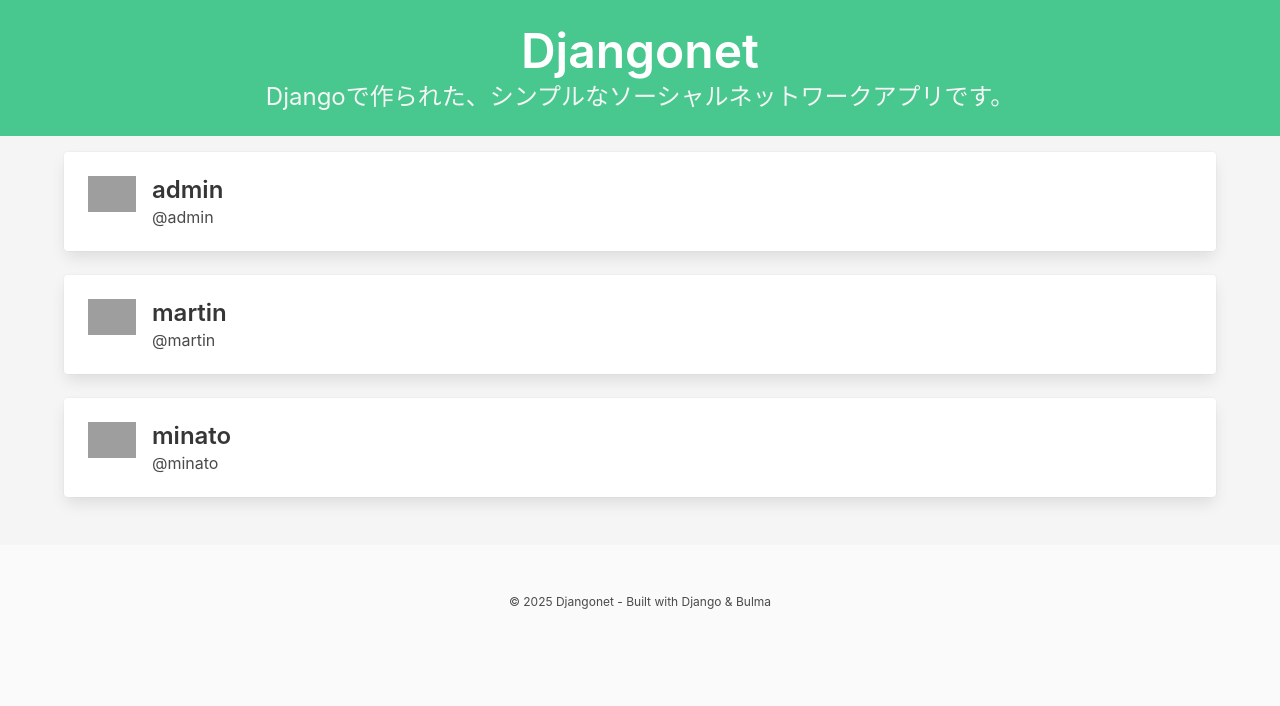
After one commit to kenta1114/djangonet, a Django app: template djangonet/templates/djangonet/profile_list.html in a window 1280 px wide. The commit adds this page. Shown: the top 706 px of the page. Run offline with Django 5.2, Linux system fonts and the light colour scheme; the template is opened without the code that fills it: values that come from a table or form of the project are taken from there, others are empty; data comes from the database, SQL or seed files in the repository; grey boxes are pictures that could not be loaded.

Commit message:
add template profile_list.html

```diff
--- a/djangonet/templates/base.html
+++ b/djangonet/templates/base.html
@@ -1,22 +1,36 @@
-<!-- dwitter/templates/base.html -->
-
 <!DOCTYPE html>
 <html lang="en">
 <head>
     <meta charset="UTF-8">
     <meta http-equiv="X-UA-Compatible" content="IE=edge">
     <meta name="viewport" content="width=device-width, initial-scale=1.0">
-    <title>Dwitter</title>
+    <link rel="stylesheet"
+          href="https://cdn.jsdelivr.net/npm/bulma@0.9.3/css/bulma.min.css">
+    <title>Djangonet</title>
 </head>
-<body>
-    <section>
-        <h1>Dwitter</h1>
-        <p>Your tiny social network built with Django</p>
+<body class="has-background-light">
+
+    <section class="hero is-small is-success mb-4">
+        <div class="hero-body has-text-centered">
+            <h1 class="title is-1 has-text-white">Djangonet</h1>
+            <p class="subtitle is-4 has-text-light">
+                Djangoで作られた、シンプルなソーシャルネットワークアプリです。
+            </p>
+        </div>
     </section>
-    <div>
-        {% block content %}
 
-        {% endblock content %}
+    <div class="container">
+        <div class="columns">
+            {% block content %}
+            {% endblock content %}
+        </div>
     </div>
+
+    <footer class="footer mt-6 has-text-centered">
+        <p class="is-size-7">
+            © 2025 Djangonet - Built with Django & Bulma
+        </p>
+    </footer>
+
 </body>
 </html>
--- /dev/null
+++ b/djangonet/templates/djangonet/profile_list.html
@@ -0,0 +1,40 @@
+<!-- dwitter/templates/dwitter/profile_list.html -->
+
+{% extends 'base.html' %}
+
+{% block content %}
+
+<div class="column">
+
+{% for profile in profiles %}
+
+    <div class="block">
+      <div class="card">
+        <a href="#">
+          <div class="card-content">
+            <div class="media">
+              <div class="media-left">
+                <figure class="image is-48x48">
+                  <img src="https://bulma.io/images/placeholders/96x96.png"
+                       alt="Placeholder image">
+                </figure>
+              </div>
+              <div class="media-content">
+                <p class="title is-4">
+                  {{ profile.user.username }}
+                </p>
+                <p class="subtitle is-6">
+                  @{{ profile.user.username|lower }}
+                </p>
+              </div>
+            </div>
+          </div>
+        </a>
+      </div>
+    </div>
+
+{% endfor %}
+
+</div>
+
+{% endblock content %}
--- a/djangonet/urls.py
+++ b/djangonet/urls.py
@@ -1,10 +1,11 @@
-# dwitter/urls.py
+# djangonet/urls.py
 
 from django.urls import path
-from .views import dashboard
+from .views import dashboard, profile_list
 
-app_name = "dwitter"
+app_name = "djangonet"
 
 urlpatterns = [
     path("", dashboard, name="dashboard"),
+    path("profile_list/", profile_list, name="profile_list")
 ]
--- a/djangonet/views.py
+++ b/djangonet/views.py
@@ -1,5 +1,10 @@
 from django.shortcuts import render
+from .models import Profile
 
 # Create your views here.
 def dashboard(request):
     return render(request,"base.html")
+
+def profile_list(request):
+    profiles = Profile.objects.exclude(user=request.user)
+    return render(request, 'djangonet/profile_list.html', {'profiles': profiles})
--- a/social/urls.py
+++ b/social/urls.py
@@ -1,9 +1,8 @@
 from django.contrib import admin
 from django.urls import path, include
 
-import djangonet
 
 urlpatterns = [
-    path("", include(djangonet.urls)),
+    path("", include("djangonet.urls")),
     path('admin/', admin.site.urls),
 ]
```
